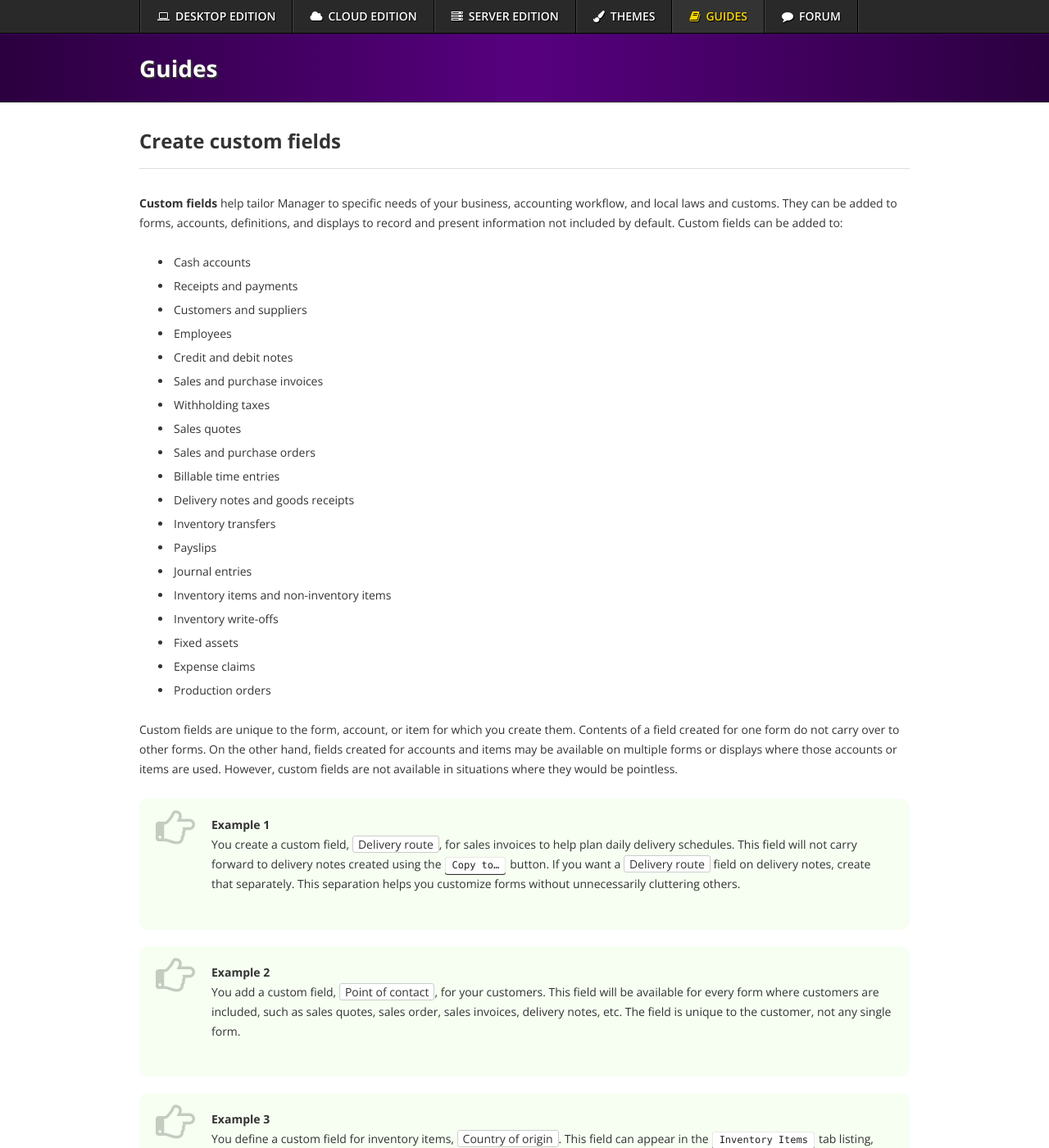
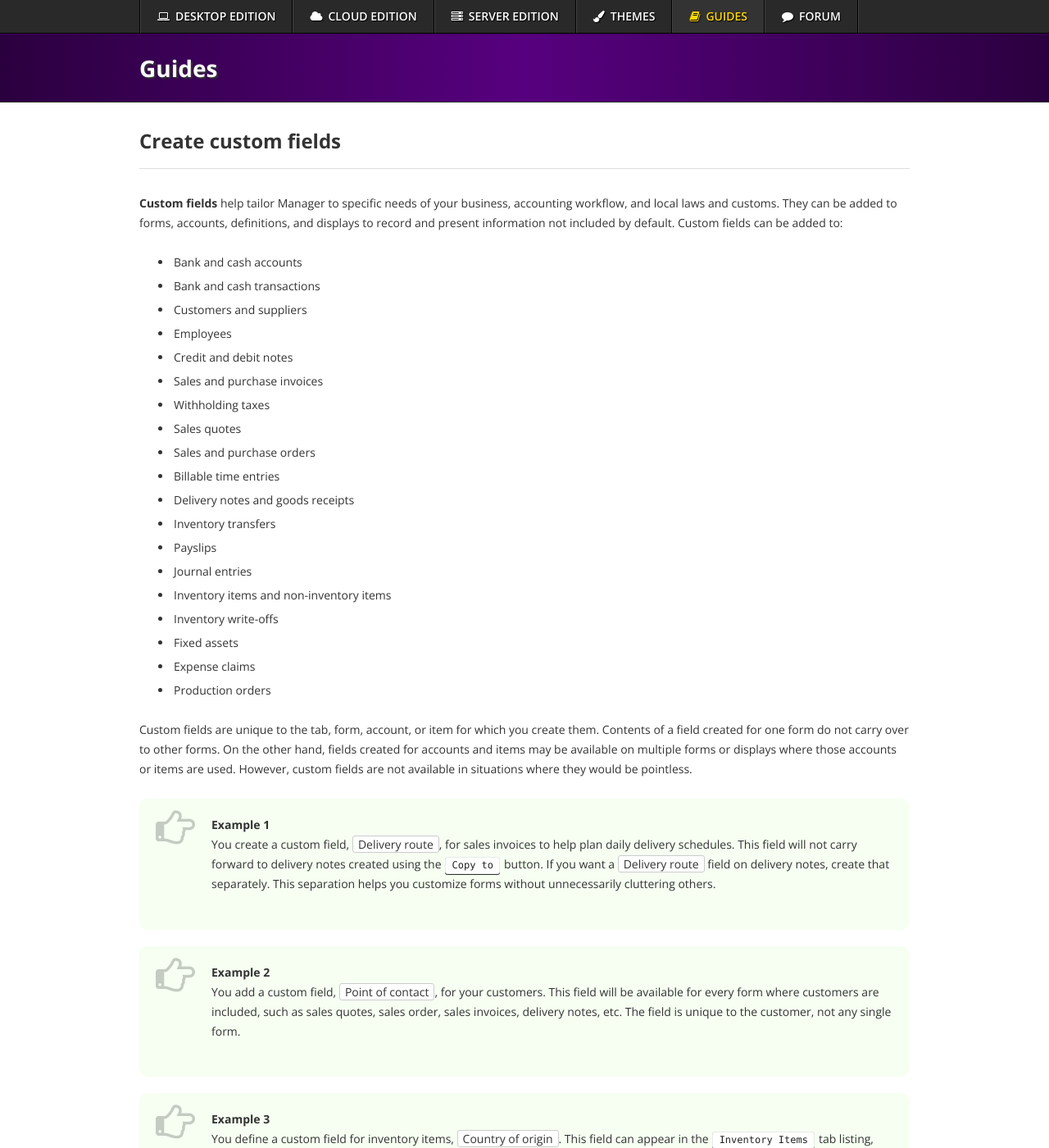
Before and after one commit to 3etechinns/www.manager.io, a Jekyll site: the page built from _guides/8941.html, in a window 1280 px wide and 1400 px high. Shown: the whole window at 82% size. Built offline with Jekyll 4.4.1, drawn with Linux system fonts in a browser that asks for light colours; nearby versions of some CDN libraries; comment, search, counter and statistics services are not loaded.

Commit message:
Guide update

```diff
--- a/_guides/8941.html
+++ b/_guides/8941.html
@@ -6,8 +6,8 @@ tags: custom-fields settings custom-field-form
 {% raw %}
 <p><strong>Custom fields</strong> help tailor Manager to specific needs of your business, accounting workflow, and local laws and customs. They can be added to forms, accounts, definitions, and displays to record and present information not included by default. Custom fields can be added to:</p>
 <ul>
-<li>Cash accounts</li>
-<li>Receipts and payments</li>
+<li>Bank and cash accounts</li>
+<li>Bank and cash transactions</li>
 <li>Customers and suppliers</li>
 <li>Employees</li>
 <li>Credit and debit notes</li>
@@ -26,10 +26,10 @@ tags: custom-fields settings custom-field-form
 <li>Expense claims</li>
 <li>Production orders</li>
 </ul>
-<p>Custom fields are unique to the form, account, or item for which you create them. Contents of a field created for one form do not carry over to other forms. On the other hand, fields created for accounts and items may be available on multiple forms or displays where those accounts or items are used. However, custom fields are not available in situations where they would be pointless.</p>
+<p>Custom fields are unique to the tab, form, account, or item for which you create them. Contents of a field created for one form do not carry over to other forms. On the other hand, fields created for accounts and items may be available on multiple forms or displays where those accounts or items are used. However, custom fields are not available in situations where they would be pointless.</p>
 <table style="background-color: #F6FFF2; border-radius: 10px; margin-bottom: 20px"><tr><td style="font-size: 48px; opacity: 0.25; padding: 20px; padding-top: 0px; padding-right: 0px; vertical-align: top"><i class="fa fa-hand-o-right"></i></td><td style="padding: 20px">
 <p><strong>Example 1</strong><br>
-You create a custom field, <code>Delivery route</code>, for sales invoices to help plan daily delivery schedules. This field will not carry forward to delivery notes created using the <kbd>Copy to…</kbd> button. If you want a <code>Delivery route</code> field on delivery notes, create that separately. This separation helps you customize forms without unnecessarily cluttering others.</p>
+You create a custom field, <code>Delivery route</code>, for sales invoices to help plan daily delivery schedules. This field will not carry forward to delivery notes created using the <kbd>Copy to</kbd> button. If you want a <code>Delivery route</code> field on delivery notes, create that separately. This separation helps you customize forms without unnecessarily cluttering others.</p>
 </td></tr></table>
 <table style="background-color: #F6FFF2; border-radius: 10px; margin-bottom: 20px"><tr><td style="font-size: 48px; opacity: 0.25; padding: 20px; padding-top: 0px; padding-right: 0px; vertical-align: top"><i class="fa fa-hand-o-right"></i></td><td style="padding: 20px">
 <p><strong>Example 2</strong><br>
@@ -41,11 +41,11 @@ You define a custom field for inventory items, <code>Country of origin</code>. T
 </td></tr></table>
 <h3>Creating custom fields</h3>
 <p>To create a custom field, go to the <kbd>Settings</kbd> tab and click <kbd>Custom Fields</kbd>:</p>
-<p><img src="https://cdn-business2.discourse.org/uploads/manager1/original/2X/0/037865c70f73f82f98f00b86e59064e466984def.png" alt="" width="250" height="58"> <strong><i class="fa fa-hand-o-right" style="margin-right: 10px; color: #999; font-size: 18px; padding-top: 5px"></i></strong> <img src="https://cdn-business2.discourse.org/uploads/manager1/original/2X/f/f0b6ccc632851534691b6faecaf9edf6221dc006.png" width="138" height="45"></p>
+<p><img src="https://forum.manager.io/uploads/manager1/original/2X/0/037865c70f73f82f98f00b86e59064e466984def.png" alt=""> <strong><i class="fa fa-hand-o-right" style="margin-right: 10px; color: #999; font-size: 18px; padding-top: 5px"></i></strong> <img src="https://forum.manager.io/uploads/manager1/original/2X/f/f0b6ccc632851534691b6faecaf9edf6221dc006.png" width="138" height="45"></p>
 <p>The screen will show a <kbd>New Custom Field</kbd> button for each form, account, or item you have enabled.</p>
-<p><img src="https://cdn-business2.discourse.org/uploads/manager1/original/2X/2/2062abfb7083ad5c4eca937990a51390c2815db4.png" alt="" width="538" height="294"></p>
+<p><img src="https://forum.manager.io/uploads/manager1/original/2X/2/2062abfb7083ad5c4eca937990a51390c2815db4.png" alt=""></p>
 <p>Click the relevant <kbd>New Custom Field</kbd> button and complete the definition:</p>
-<p><img src="https://cdn-business2.discourse.org/uploads/manager1/original/2X/2/2406f6edf5eb5bd14655e2d2742879d5f0b71cbf.png"></p>
+<p><img src="https://forum.manager.io/uploads/manager1/original/2X/2/2406f6edf5eb5bd14655e2d2742879d5f0b71cbf.png" width="408" height="500"></p>
 <ul>
 <li>
 <strong><code>Label</code></strong> is your assigned name for the custom field. This label will appear where appropriate on forms or displays to designate the field. So it should be something you are willing for customers and suppliers to see.</li>
@@ -62,33 +62,33 @@ You define a custom field for inventory items, <code>Country of origin</code>. T
 <li>
 <kbd>Dropdown list</kbd> in the <code>Type</code> field brings up a new window where you can enter fixed options of your choosing for the list:</li>
 </ul>
-<p><img src="https://cdn-business2.discourse.org/uploads/manager1/original/2X/c/c99fecfcb81de4e55819a7def4e654ec29d71991.png" width="267" height="201"></p>
+<p><img src="https://forum.manager.io/uploads/manager1/original/2X/c/c99fecfcb81de4e55819a7def4e654ec29d71991.png" width="267" height="201"></p>
 <p>Click <kbd>Create</kbd> to save the custom field. Later, the field can be edited. Be sure to click <kbd>Update</kbd> after editing.</p>
 <table style="background-color: #F6FFF2; border-radius: 10px; margin-bottom: 20px"><tr><td style="font-size: 48px; opacity: 0.25; padding: 20px; padding-top: 0px; padding-right: 0px; vertical-align: top"><i class="fa fa-hand-o-right"></i></td><td style="padding: 20px">
 <p><strong>Example 4</strong><br>
 Roger, the accounting manager at Northwind Traders, wants to closely monitor depreciation and disposition of fixed assets to be certain the company follows prescribed accounting standards. He creates four custom fields for the <kbd>Fixed Assets</kbd> tab. All are single-line text and designated to show as columns:<br>
-<br><img src="https://cdn-business2.discourse.org/uploads/manager1/original/2X/f/f164bc70e47428bbeede20a3b882eed5bd32c8e0.png" width="259" height="227"><br>
+<br><img src="https://forum.manager.io/uploads/manager1/original/2X/f/f164bc70e47428bbeede20a3b882eed5bd32c8e0.png" width="259" height="227"><br>
 <br> When Roger views the <kbd>Fixed Assets</kbd> tab, he sees a more complete picture of the company’s fixed assets:<br>
-<br><img src="https://cdn-business2.discourse.org/uploads/manager1/original/2X/e/e6add7f601534912cb79b073c206f75fdd0b7ea0.png"></p>
+<br><img src="https://forum.manager.io/uploads/manager1/original/2X/e/e6add7f601534912cb79b073c206f75fdd0b7ea0.png" width="690" height="115"></p>
 </td></tr></table>
 <table style="background-color: #F6FFF2; border-radius: 10px; margin-bottom: 20px"><tr><td style="font-size: 48px; opacity: 0.25; padding: 20px; padding-top: 0px; padding-right: 0px; vertical-align: top"><i class="fa fa-hand-o-right"></i></td><td style="padding: 20px">
 <p><strong>Example 5</strong><br>
 Anastasia sells her glass artwork both to wholesale corporate distributors and directly to residential customers. To remind herself of discount rates and payment terms, and to simplify marketing campaigns, she establishes a custom field, <code>Customer type</code>, in the <kbd>Customers</kbd> tab. She sets it to show as a column:<br>
-<br><img src="https://cdn-business2.discourse.org/uploads/manager1/original/2X/9/95bf1685b26721e3acbb083570d0f2d27e8c9877.png" alt="" width="327" height="202"><br>
+<br><img src="https://forum.manager.io/uploads/manager1/original/2X/9/95bf1685b26721e3acbb083570d0f2d27e8c9877.png" alt=""><br>
 <br>Before mailing a new brochure targeting residential customers, she uses the <kbd>Search</kbd> function to filter her customer list:<br>
-<br><img src="https://cdn-business2.discourse.org/uploads/manager1/original/2X/8/8f93a463fbd307b220edf3cb96c2eaa337622d2f.png" alt="" width="338" height="133"><br>
+<br><img src="https://forum.manager.io/uploads/manager1/original/2X/8/8f93a463fbd307b220edf3cb96c2eaa337622d2f.png" alt=""><br>
 <br></p>
 </td></tr></table>
 <table style="background-color: #F6FFF2; border-radius: 10px; margin-bottom: 20px"><tr><td style="font-size: 48px; opacity: 0.25; padding: 20px; padding-top: 0px; padding-right: 0px; vertical-align: top"><i class="fa fa-hand-o-right"></i></td><td style="padding: 20px">
 <p><strong>Example 6</strong><br>
 ModTek Design Associates wants its customers to know which partner has reviewed and approved billings. It creates a custom field for the <kbd>Sales Invoices</kbd> tab, labelling it <code>Approved by</code>. The field will show at the bottom of the sales invoice:<br>
-<br><img src="https://cdn-business2.discourse.org/uploads/manager1/original/2X/2/2548ab04f9a40d189529bc3b87d4d812a26e59bb.png" alt="" width="259" height="201"></p>
+<br><img src="https://forum.manager.io/uploads/manager1/original/2X/2/2548ab04f9a40d189529bc3b87d4d812a26e59bb.png" alt=""></p>
 </td></tr></table>
 <hr>
 <table style="background-color: #F2F9FF; border-radius: 10px; margin-bottom: 20px"><tr><td style="font-size: 48px; opacity: 0.25; padding: 20px; padding-top: 15px; padding-right: 0px; vertical-align: top"><i class="fa fa-info-circle"></i></td><td style="padding: 20px">
 <p><strong>Note</strong><br>
 Entry screens always show custom fields, labelled as such:<br>
-<br><img src="https://cdn-business2.discourse.org/uploads/manager1/original/2X/3/31fcbb1e5e4c6cd4a006e8407f7d4cf59389fbed.png" width="170" height="17"><br>
+<br><img src="https://forum.manager.io/uploads/manager1/original/2X/3/31fcbb1e5e4c6cd4a006e8407f7d4cf59389fbed.png" width="170" height="17"><br>
 <br>But fields show on completed forms and as display columns only when they contain an entry.</p>
 </td></tr></table>
 {% endraw %}
```
